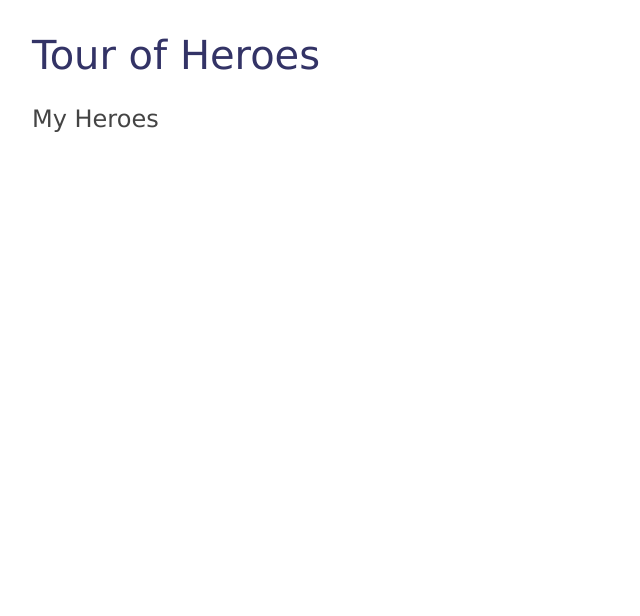
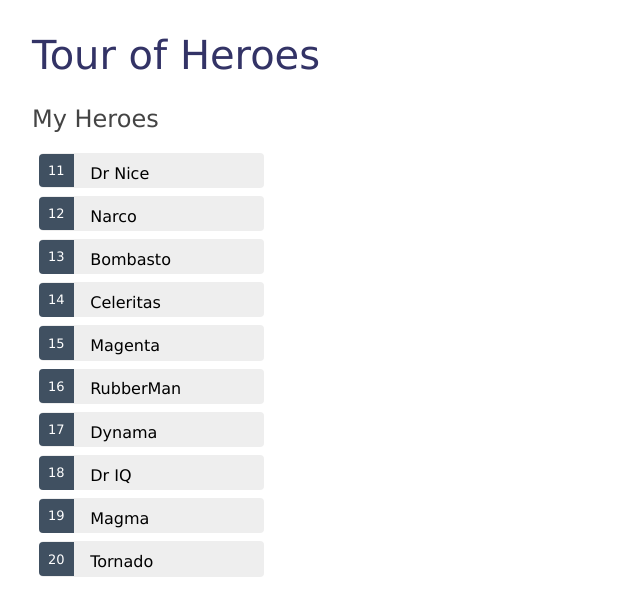
Before and after one commit to EFEducationFirstMobile/angular-tutorial-internship, an Angular app in the folder my-first-project/: page / in a window 1280 px wide. Shown: the top 616 px of the page, without its empty margins (0-640 px from the left). Built offline with nearby package versions, Linux system fonts and the light colour scheme.

Commit message:
Fixing CSS for heroes list

```diff
--- a/my-first-project/src/app/app.component.ts
+++ b/my-first-project/src/app/app.component.ts
@@ -1,5 +1,4 @@
 import { Component } from '@angular/core';
-import { HeroesComponent } from './heroes/heroes.component';
 
 @Component({
   selector: 'app-root',
--- a/my-first-project/src/app/hero-detail/hero-detail.component.ts
+++ b/my-first-project/src/app/hero-detail/hero-detail.component.ts
@@ -13,7 +13,7 @@
   @Input() hero: Hero;
   constructor() { }
 
-  ngOnInit() {
+  public ngOnInit() {
   }
 
 }
--- a/my-first-project/src/app/heroes/heroes.component.css
+++ b/my-first-project/src/app/heroes/heroes.component.css
@@ -0,0 +1,48 @@
+/* HeroesComponent's private CSS styles */
+.selected {
+    background-color: #CFD8DC !important;
+    color: white;
+  }
+  .heroes {
+    margin: 0 0 2em 0;
+    list-style-type: none;
+    padding: 0;
+    width: 15em;
+  }
+  .heroes li {
+    cursor: pointer;
+    position: relative;
+    left: 0;
+    background-color: #EEE;
+    margin: .5em;
+    padding: .3em 0;
+    height: 1.6em;
+    border-radius: 4px;
+  }
+  .heroes li.selected:hover {
+    background-color: #BBD8DC !important;
+    color: white;
+  }
+  .heroes li:hover {
+    color: #607D8B;
+    background-color: #DDD;
+    left: .1em;
+  }
+  .heroes .text {
+    position: relative;
+    top: -3px;
+  }
+  .heroes .badge {
+    display: inline-block;
+    font-size: small;
+    color: white;
+    padding: 0.8em 0.7em 0 0.7em;
+    background-color:#405061;
+    line-height: 1em;
+    position: relative;
+    left: -1px;
+    top: -4px;
+    height: 1.8em;
+    margin-right: .8em;
+    border-radius: 4px 0 0 4px;
+  }
--- a/my-first-project/src/app/heroes/heroes.component.ts
+++ b/my-first-project/src/app/heroes/heroes.component.ts
@@ -1,5 +1,6 @@
 import { Component, OnInit } from '@angular/core';
 import {Hero} from '../hero';
+import { HEROES } from '../mock-heroes'
 
 
 @Component({
@@ -11,16 +12,19 @@
 
 export class HeroesComponent implements OnInit {
 
-  hero: Hero = {
-    id: 1,
-    name: 'Windstorm'
-  };
+  heroes = HEROES;
 
-  constructor() {
+  selectedHero: Hero;
+
+  public constructor() {
 
    }
 
-  ngOnInit() {
+  public ngOnInit() {
+  }
+
+  onSelect(hero: Hero): void {
+    this.selectedHero = hero;
   }
 
 }
--- /dev/null
+++ b/my-first-project/src/app/mock-heroes.ts
@@ -0,0 +1,15 @@
+import {Hero} from './hero';
+
+export const HEROES: Hero[] = [
+
+{id: 11, name: 'Dr Nice'},
+{id: 12, name: 'Narco'},
+{id: 13, name: "Bombasto"},
+{id: 14, name: "Celeritas"},
+{id: 15, name: "Magenta"},
+{id: 16, name: "RubberMan"},
+{id: 17, name: "Dynama"},
+{id: 18, name: 'Dr IQ'},
+{id: 19, name: "Magma"},
+{id: 20, name: 'Tornado'}
+];
```
